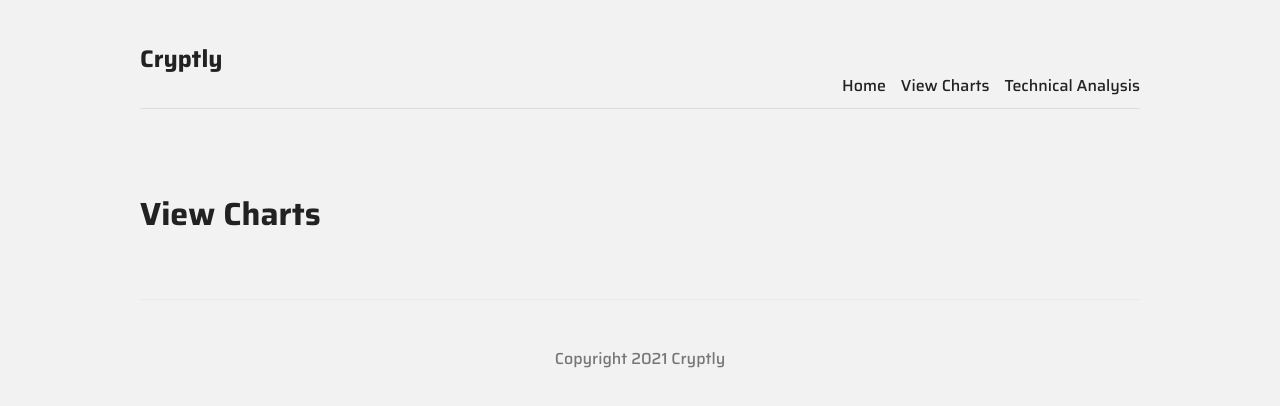
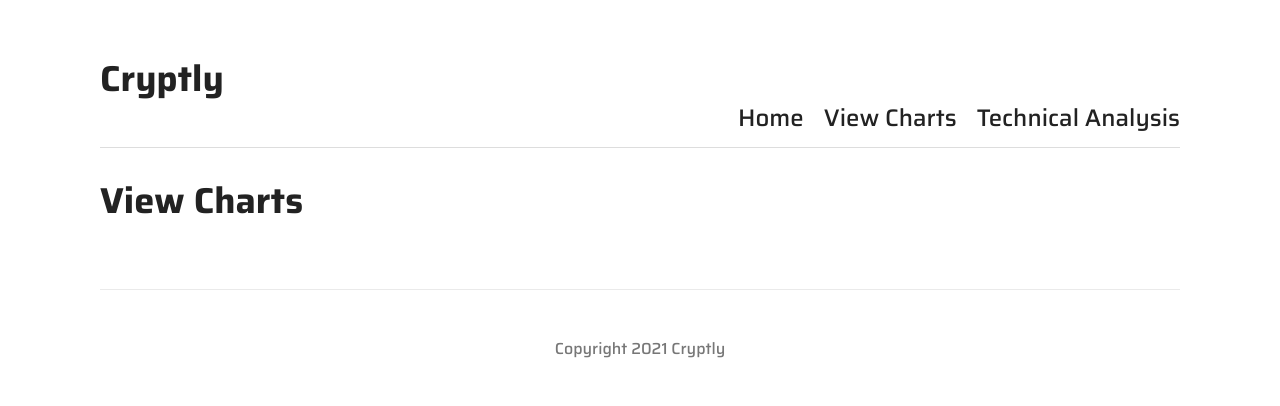
Before and after one commit to BOISX4/Cryptocurrency-market-analysis, a Next.js app: page /view-charts in a window 1280 px wide. Shown: the top 406 px of the page. Built offline with nearby package versions, Linux system fonts and the light colour scheme.

Commit message:
Update on landing page

```diff
--- a/styles/globals.css
+++ b/styles/globals.css
@@ -1,9 +1,17 @@
 @import url('https://fonts.googleapis.com/css2?family=Saira:wght@500;600;700&display=swap');
 
+* {
+  box-sizing: border-box;
+}
+
 body {
-  background: #f2f2f2;
+  background: #fff;
   color: #222;
   font-family: 'Saira', sans-serif;
+}
+
+h1 {
+  font-size: 2.25rem;
 }
 
 a {
@@ -12,12 +20,12 @@ a {
 }
 
 .content {
-  max-width: 1000px;
+  max-width: 1080px;
   margin: 0 auto;
 }
 
 nav {
-  margin: 10px auto 80px;
+  margin: 10px auto;
   padding: 10px 0;
   display: flex;
   justify-content: flex-end;
@@ -26,7 +34,8 @@ nav {
 }
 
 nav a {
-  margin-left: 15px;
+  margin-left: 20px;
+  font-size: 1.5rem;
 }
 
 nav .logo {
@@ -53,13 +62,15 @@ thead {
 }
 
 th, td {
+  font-size: 1.3rem;
   text-align: center;
-  padding: 10px;
+  padding: 10px 0;
 }
 
 td {
   vertical-align: baseline;
 }
+
 td img {
   vertical-align: top;
 }
```
Also changed, not shown: pages/index.js (+12 -0 lines), styles/Home.module.css (added, +29 -0 lines).
